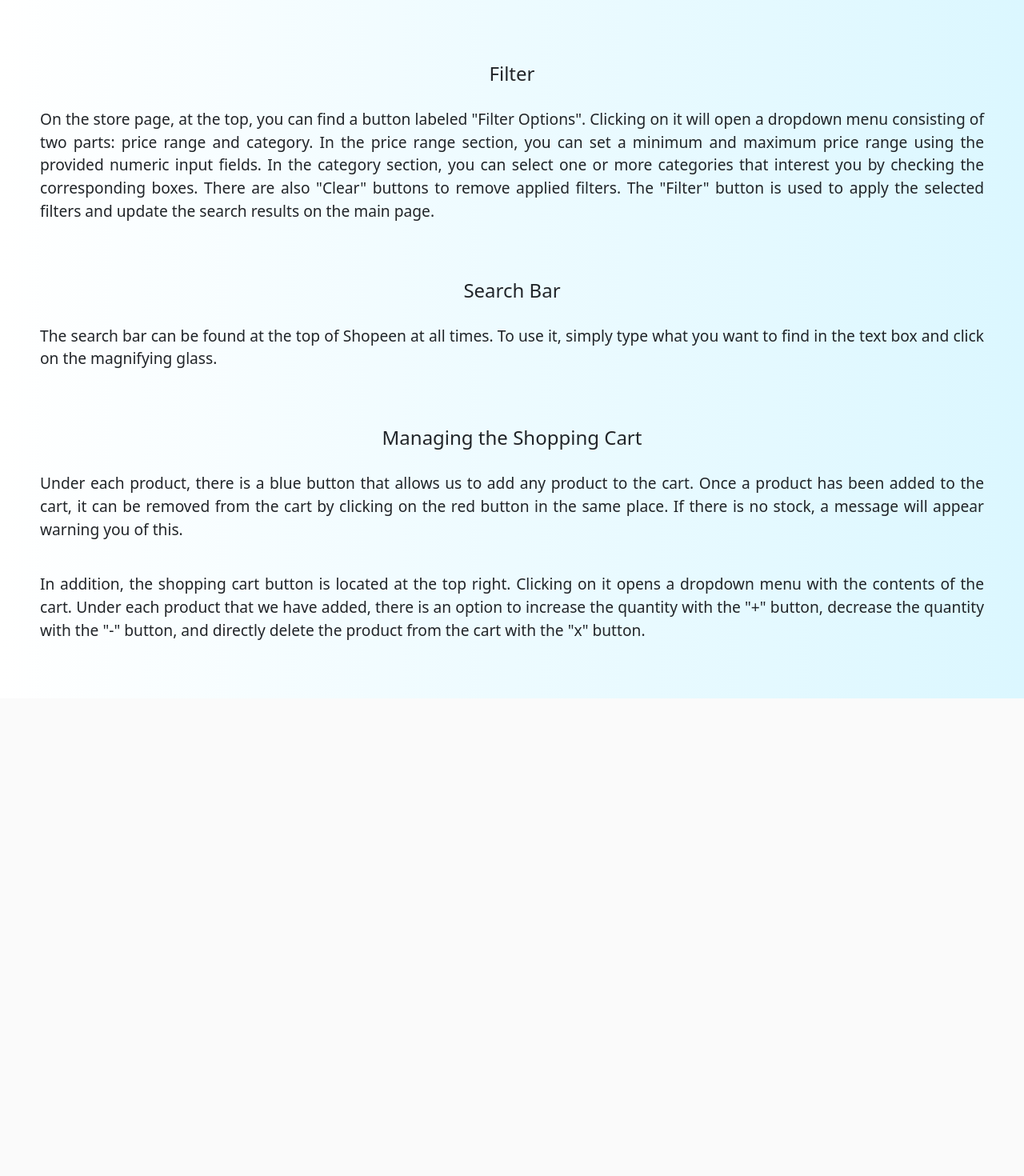
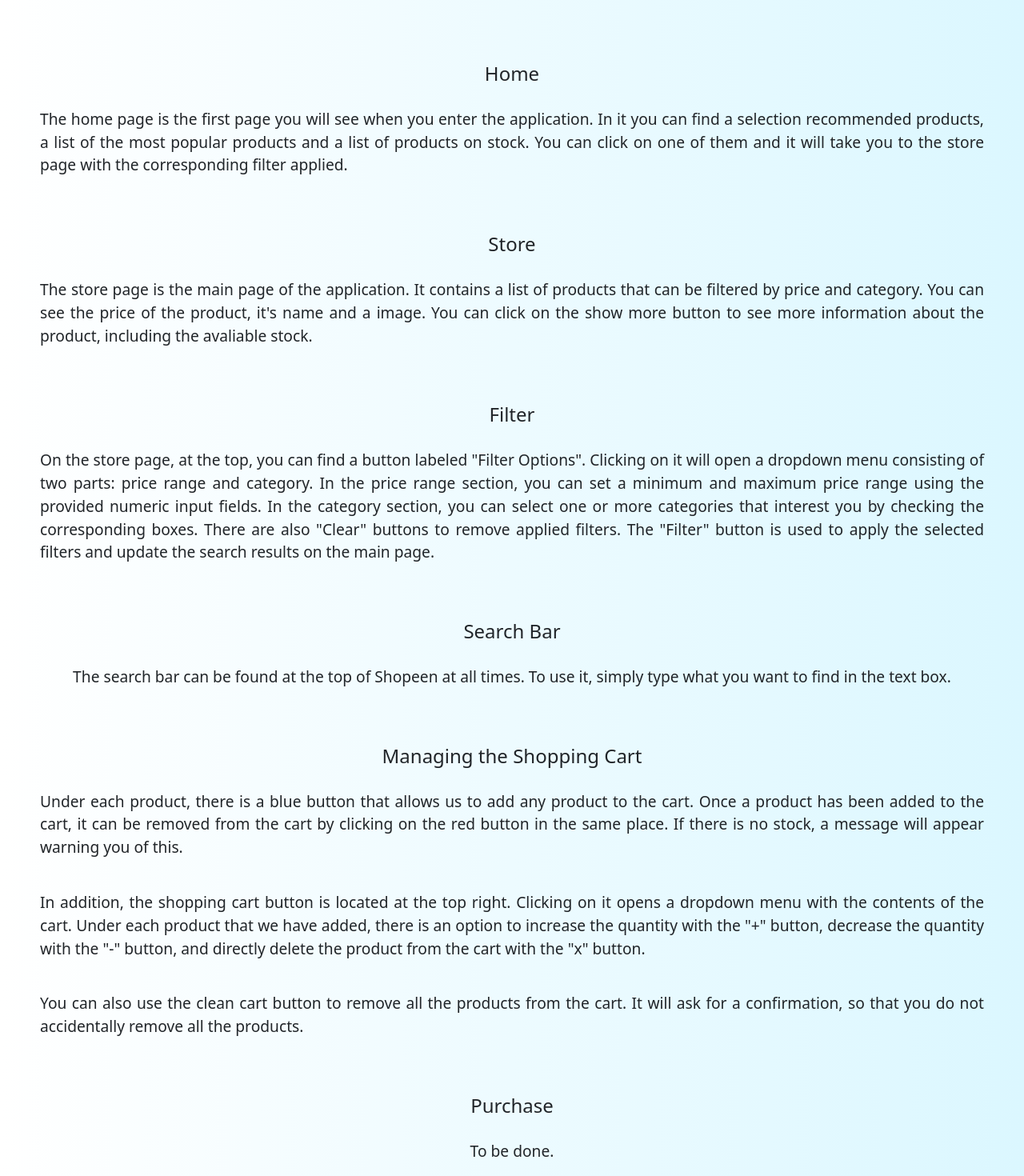
Before and after one commit to pablofs02/shopeen, a React (Vite) app: page /help in a window 1280 px wide. Shown: the part 220-1690 px from the top of the page at 80% size. Before the commit the page ends 1093 px from the top, so only its background shows below. Built offline with nearby package versions, Linux system fonts and the light colour scheme.

Commit message:
Added alert on stock and updated help

```diff
--- a/src/components/StoreItem.tsx
+++ b/src/components/StoreItem.tsx
@@ -17,7 +17,8 @@ type StoreItemsProps = {
 export function StoreItem(props: StoreItemsProps) {
   const [showMore, setShowMore] = useState(false);
 
-  const { getQuantity, addItem, decreaseItemQuantity, removeItem } = useGlobalContext();
+  const { getQuantity, addItem, decreaseItemQuantity, removeItem } =
+    useGlobalContext();
 
   const quantity = getQuantity(props.id);
 
@@ -37,17 +38,38 @@ export function StoreItem(props: StoreItemsProps) {
   };
 
   return (
-    <Card className="h-100 p-3 pt-4 pb-4 store-item">
-      <Card.Img variant="top" src={props.image} height="170px" style={{ objectFit: "contain" }} />
+    <Card className="h-100 p-3 pt-4 pb-4 store-item d-flex justify-content-between align-item-center flex-column">
+      <Card.Img
+        variant="top"
+        src={props.image}
+        height="170px"
+        style={{ objectFit: "contain" }}
+      />
       <Card.Body className="d-flex flex-column h-100 p-0 ps-2 pe-2">
-        <Card.Title className="mt-4 d-flex justify-content-between align-items-baseline">
-          <span>{props.title}</span>
-          <span className="fw-bold price fs-5 ms-3 text-muted">{formatCurrency(props.price)}</span>
-        </Card.Title>
+        <div>
+          <Card.Title className="mt-4 d-flex justify-content-between align-items-baseline">
+            <span>{props.title}</span>
+            <span className="fw-bold price fs-5 ms-3 text-muted">
+              {formatCurrency(props.price)}
+            </span>
+          </Card.Title>
 
-        <Card.Text className="desc-store d-flex justify-content-center align-items-center card-description mt-3 mb-auto">
-          {showMore ? props.description : props.description.slice(0, 50) + " ..."}
-        </Card.Text>
+          <Card.Text className="desc-store d-flex flex-column justify-content-center align-items-center card-description mt-3">
+            <p>
+              {showMore
+                ? props.description
+                : props.description.slice(0, 50) + "..."}
+            </p>
+          </Card.Text>
+        </div>
+
+          {showMore ? (
+            <Alert variant="info" className="fs-5 text-center">
+              Avaliable stock {props.stock}
+            </Alert>
+          ) : (
+            <></>
+          )}
 
         <div className="position-relative h-100 options">
           {props.stock > 0 ? (
@@ -56,7 +78,10 @@ export function StoreItem(props: StoreItemsProps) {
                 + Add to cart
               </Button>
             ) : (
-              <button className="remove btn btn-danger m-0" onClick={handleRemove}>
+              <button
+                className="remove btn btn-danger m-0"
+                onClick={handleRemove}
+              >
                 - Remove from cart
               </button>
               // <div className="cart-buttons-store-item">
@@ -73,7 +98,9 @@ export function StoreItem(props: StoreItemsProps) {
           ) : (
             <div className="alertStock mb-0">
               <Alert variant="danger" className="text-center mb-0">
-                <span className="fw-bold fs-5 p-auto">There is no stock left.</span>
+                <span className="fw-bold fs-5 p-auto">
+                  There is no stock left.
+                </span>
               </Alert>
             </div>
           )}
@@ -81,7 +108,8 @@ export function StoreItem(props: StoreItemsProps) {
             onClick={() => {
               setShowMore(!showMore);
             }}
-            className="expandContractButton">
+            className="expandContractButton"
+          >
             {showMore ? (
               <>
                 <span>Show Less</span> <MdExpandLess className="ms-1" />
--- a/src/context/GlobalContext.tsx
+++ b/src/context/GlobalContext.tsx
@@ -39,6 +39,7 @@ export function useGlobalContext() {
 
 export function GlobalProvider({ children }: GlobalProviderProps) {
 
+  const [buyedItems, setBuyedItems] = useState<CartItem[]>([]);
   const [cartItems, setCartItems] = useState<CartItem[]>([]);
 
   const [userInfo, setUserInfo] = useState<UserInfo>({
--- a/src/pages/Help.tsx
+++ b/src/pages/Help.tsx
@@ -6,6 +6,14 @@ function Help() {
     return (
         <section className="help-section">
             <h2 className='help'>Help Section</h2>
+
+            <h3 className='help'>Home</h3>
+            <p className='help'>The home page is the first page you will see when you enter the application. In it you can find a selection recommended products, a list of the most popular products and a list of products on stock. You can click on one of them and it will take you to the store page with the corresponding filter applied.
+            </p>
+
+            <h3 className='help'>Store</h3>
+            <p className='help'>The store page is the main page of the application. It contains a list of products that can be filtered by price and category. You can see the price of the product, it's name and a image. You can click on the show more button to see more information about the product, including the avaliable stock.
+            </p>
 
             <h3 className='help'>Filter</h3>
             <p className='help'>On the store page, at the top, you can find a button labeled "Filter Options". Clicking on it will open a
@@ -17,14 +25,11 @@ function Help() {
             </p>
 
             <h3 className='help'>Search Bar</h3>
-            <p className='help'>The search bar can be found at the top of Shopeen at all times. To use it, simply type what you want to find
-                in the text box and click on the magnifying glass.
+            <p className='help'>The search bar can be found at the top of Shopeen at all times. To use it, simply type what you want to find in the text box.
             </p>
 
             <h3 className='help'>Managing the Shopping Cart</h3>
-            <p className='help'>Under each product, there is a blue button that allows us to add any product to the cart. Once a product has
-                been added to the cart, it can be removed from the cart by clicking on the red button in the same place. If
-                there is no stock, a message will appear warning you of this.
+            <p className='help'>Under each product, there is a blue button that allows us to add any product to the cart. Once a product has been added to the cart, it can be removed from the cart by clicking on the red button in the same place. If there is no stock, a message will appear warning you of this.
             </p>
 
             <p className='help'>In addition, the shopping cart button is located at the top right. Clicking on it opens a dropdown menu with
@@ -32,6 +37,13 @@ function Help() {
                 with the "+" button, decrease the quantity with the "-" button, and directly delete the product from the
                 cart with the "x" button.
             </p>
+
+            <p className='help'>You can also use the clean cart button to remove all the products from the cart. It will ask for a confirmation, so that you do not accidentally remove all the products.
+            </p>
+
+            <h3 className='help'>Purchase</h3>
+            <p className='help'>To be done.
+            </p>
         </section>
     )
 
```
